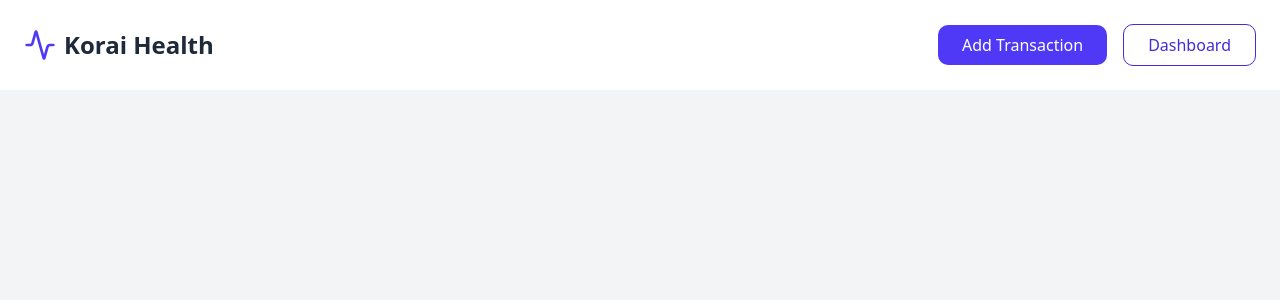
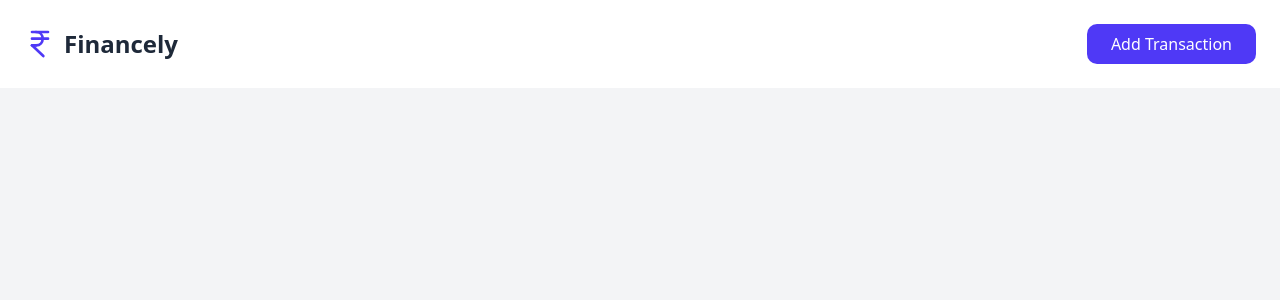
Before and after one commit to ShadowAdi/finance-tracker, a Next.js app: page / in a window 1280 px wide. Shown: the top 300 px of the page. Built offline with nearby package versions, Linux system fonts and the light colour scheme.

Commit message:
added layout

```diff
--- a/src/app/layout.tsx
+++ b/src/app/layout.tsx
@@ -29,7 +29,9 @@ export default function RootLayout({
         className={`${geistSans.variable} ${geistMono.variable} antialiased min-h-screen bg-gradient-to-br from-blue-50 to-indigo-100`}
       >
         <Navbar />
-        {children}
+        <main className="flex-1 flex flex-col items-center justify-center max-w-7xl">
+          {children}
+        </main>
       </body>
     </html>
   );
--- a/src/components/global/Navbar.tsx
+++ b/src/components/global/Navbar.tsx
@@ -1,5 +1,5 @@
 "use client";
-import { Activity } from "lucide-react";
+import {  IndianRupee } from "lucide-react";
 import { useRouter } from "next/navigation";
 import React from "react";
 import { BounceLoader } from "react-spinners";
@@ -10,8 +10,8 @@ const Navbar = () => {
   return (
     <nav className="flex justify-between items-center p-6 bg-white shadow-sm">
       <div className="flex items-center space-x-2">
-        <Activity className="h-8 w-8 text-indigo-600" />
-        <span className="text-2xl font-bold text-gray-800">Korai Health</span>
+        <IndianRupee className="h-8 w-8 text-indigo-600" />
+        <span className="text-2xl font-bold text-gray-800">Financely</span>
       </div>
 
       <div className="space-x-4">
@@ -23,12 +23,7 @@ const Navbar = () => {
         >
           Add Transaction
         </button>
-        <button
-          onClick={() => router.push("/dashboard")}
-          className="px-6 py-2 cursor-pointer border-indigo-700 border text-indigo-700 rounded-lg transition-colors bg-white"
-        >
-          Dashboard
-        </button>
+
       </div>
     </nav>
   );
```
